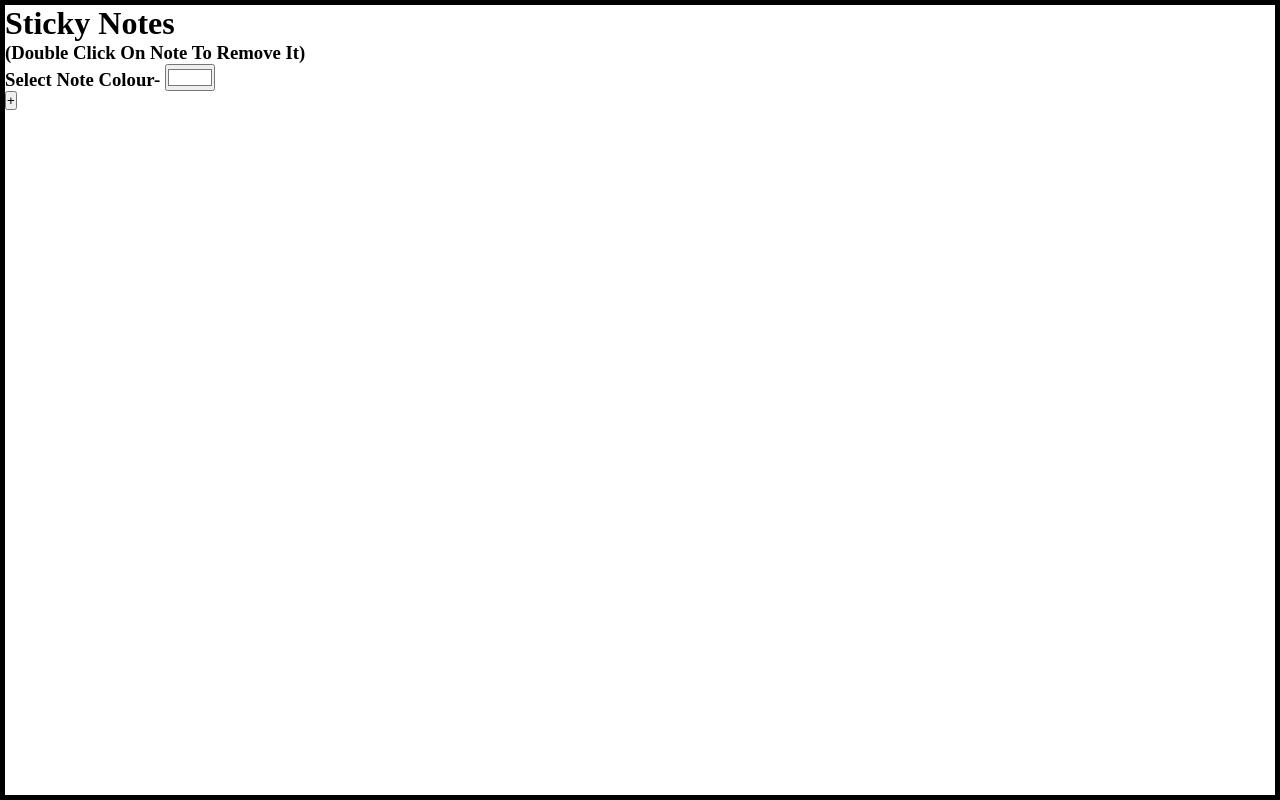
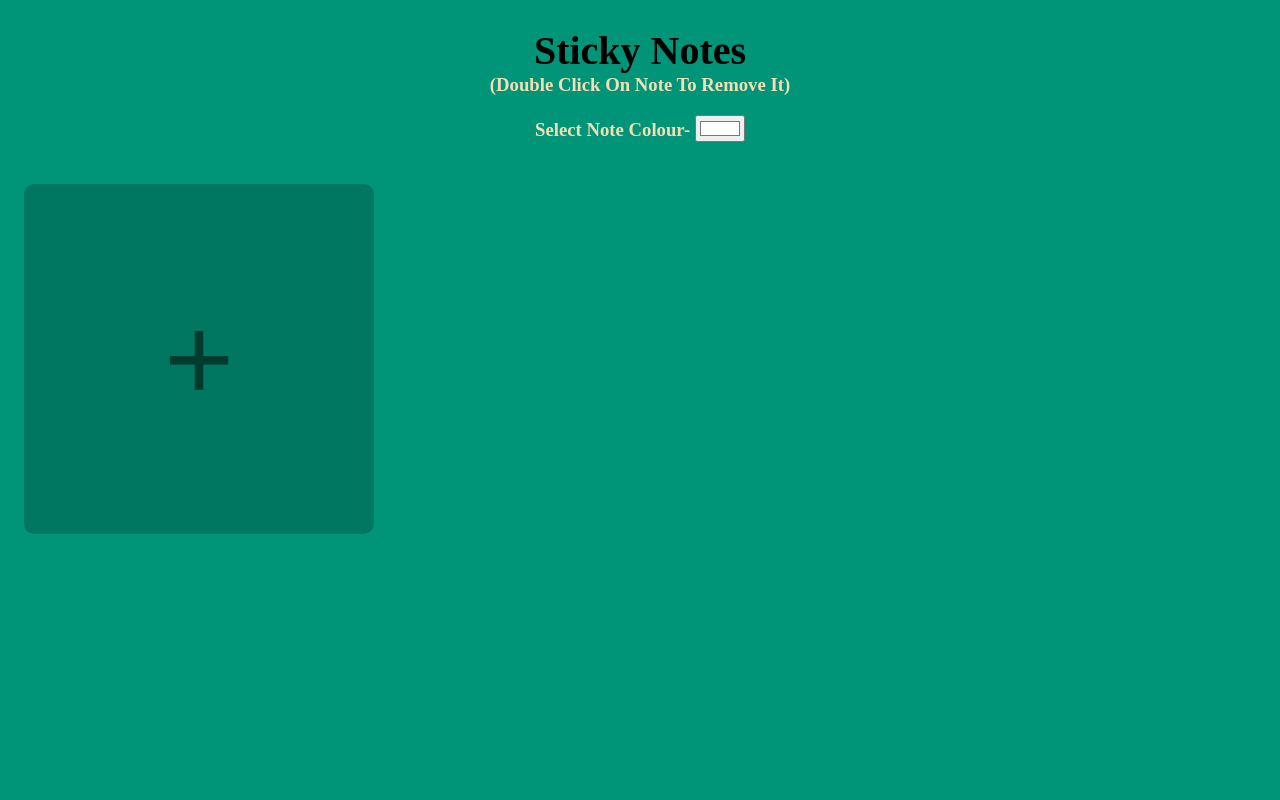
Before and after one commit to sanketmahadik191/Sticky-Notes, a plain HTML site: page index.html in a window 1280 px wide. Drawn offline with Linux system fonts and the light colour scheme.

Commit message:
Update style.css

```diff
--- a/style.css
+++ b/style.css
@@ -1,51 +1,57 @@
-* {
+body {
     margin: 0;
-    padding: 0;
-    box-sizing: border-box;
+    background: #009578;
 }
 
-body {
-    width: 100vw;
-    height: 100vh;
-    border: 5px solid black;
+
+/* headings */
+
+h1 {
+    text-align: center;
+    font-size: 40px;
+    margin-bottom: 0;
 }
 
-.container {
-    height: 100%;
-    width: 100%;
-    border: 2px solid blue;
-    padding: 10px;
-    /* margin: 10px; */
-    /* margin: auto; */
-    display: flex;
-    flex-direction: row;
-    gap: 10px;
+h3 {
+    text-align: center;
+    margin-top: 0;
+    color: wheat;
 }
 
-.left-container {
-    width: 50%;
-    height: 100%;
-    border: 2px solid black;
-    display: flex;
-    flex-direction: column;
-    justify-content: center;
-    align-items: center;
+
+/* notes css */
+
+#app {
+    display: grid;
+    grid-template-columns: repeat(auto-fill, 350px);
+    padding: 24px;
+    gap: 24px;
 }
 
-.text-colour {
-    display: flex;
-    align-items: center;
-    margin-bottom: 20px;
+.note {
+    height: 350px;
+    box-sizing: border-box;
+    padding: 16px;
+    border: none;
+    border-radius: 10px;
+    box-shadow: 0 0 7px rgba(0, 0, 0, 0.15);
+    resize: none;
+    font-family: sans-serif;
+    font-size: 16px;
 }
 
-.right-container {
-    width: 50%;
-    height: 100%;
-    border: 2px solid black;
+.add-note {
+    height: 350px;
+    border: none;
+    outline: none;
+    background: rgba(0, 0, 0, 0.2);
+    border-radius: 10px;
+    font-size: 120px;
+    color: rgba(0, 0, 0, 0.5);
+    cursor: pointer;
+    transition: background 0.2s;
 }
 
-.color {
-    margin-left: 10px;
+.add-note:hover {
+    background: rgba(0, 0, 0, 0.5);
 }
-
-.add-note {}
```
